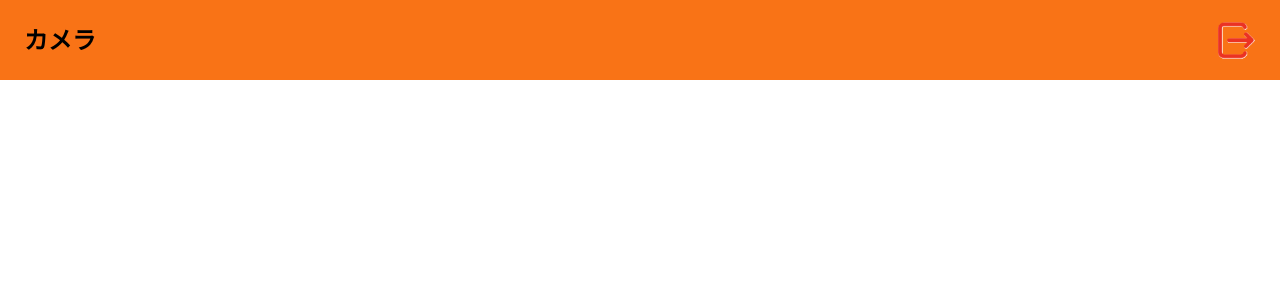
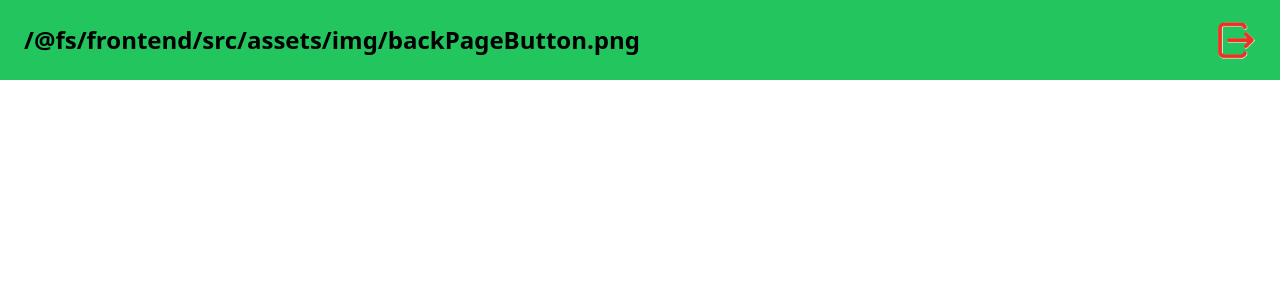
Before and after one commit to jphacks/fk_2503, a React app in the folder frontend/: page /camera in a window 1280 px wide. Shown: the top 300 px of the page. Built offline with nearby package versions, Linux system fonts and the light colour scheme; the HTML template or start-up script is replaced by a standard one; what react-swipeable-views-utils would draw is missing.

Commit message:
router: Camera画面に遷移&Home画面に遷移するボタン設置

```diff
--- a/frontend/src/src/components/Header/index.tsx
+++ b/frontend/src/src/components/Header/index.tsx
@@ -1,14 +1,25 @@
+import { useState } from "react";
 import logoutButton from "../../../assets/img/LogoutButton.png"
+import { useNavigate } from "react-router-dom";
 
 interface HeaderProps {
-  title: string;
+    title: string;
 }
 
 export default function Header({ title }: HeaderProps) {
+    const [backHome, setBackHome] = useState(false);
+    const navigate = useNavigate();
+
+    const clickHome = () => {
+        setBackHome(!backHome);
+        navigate("/");
+    }
+
+
     return (
-        <div className="w-full h-20 bg-orange-500 border-b-gray-100">
+        <div className="w-full h-20 bg-green-500 border-b-gray-600">
             <div className="flex h-full items-center justify-between">
-                <span className="text-2xl font-bold ml-6">{title}</span>
+                <span className="text-2xl font-bold ml-6" onClick={clickHome}>{title}</span>
                 <img src={logoutButton} alt="ログアウト" className="mr-6 w-10 h-10" />
             </div>
         </div>
--- a/frontend/src/src/pages/Camera/index.tsx
+++ b/frontend/src/src/pages/Camera/index.tsx
@@ -1,9 +1,10 @@
 import Header from "../../components/Header";
+import backButton from "../../../assets/img/backPageButton.png"
 
 export default function CameraScreen() {
     return (
         <div className="flex flex-col min-h-screen">
-            <Header title="カメラ" />
+            <Header title={backButton}/>
         </div>
     )
 }
--- a/frontend/src/src/pages/Home/index.tsx
+++ b/frontend/src/src/pages/Home/index.tsx
@@ -5,7 +5,7 @@ import SlideShow from "../../components/SlideShow"
 export default function Home() {
     return (
         <div className="flex flex-col min-h-screen">
-            <Header title="ホーム"/>
+            <Header title="リサクリ"/>
             <SlideShow />
             <Main />
         </div>
```
Also changed, not shown: frontend/src/assets/img/backPageButton.png (added).
